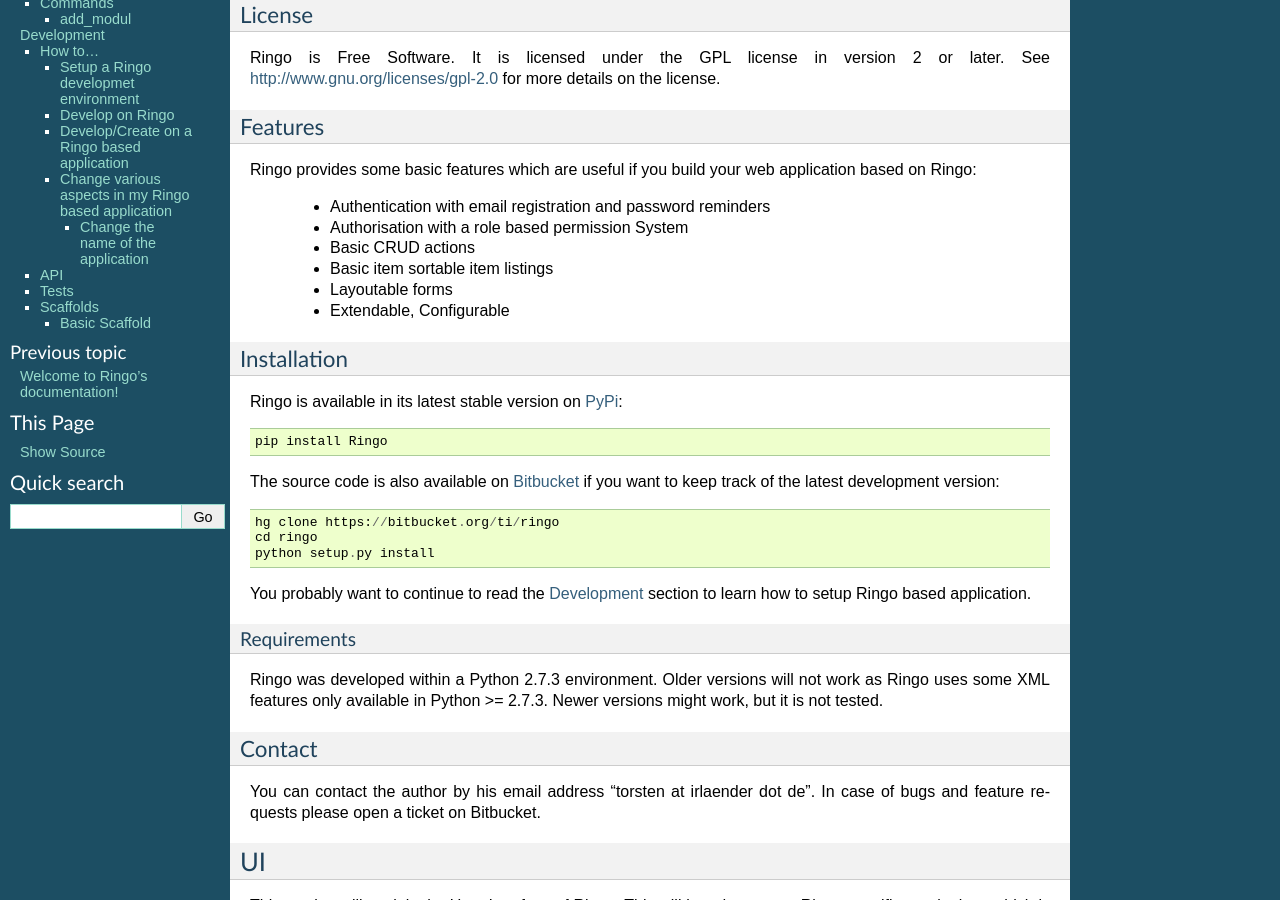
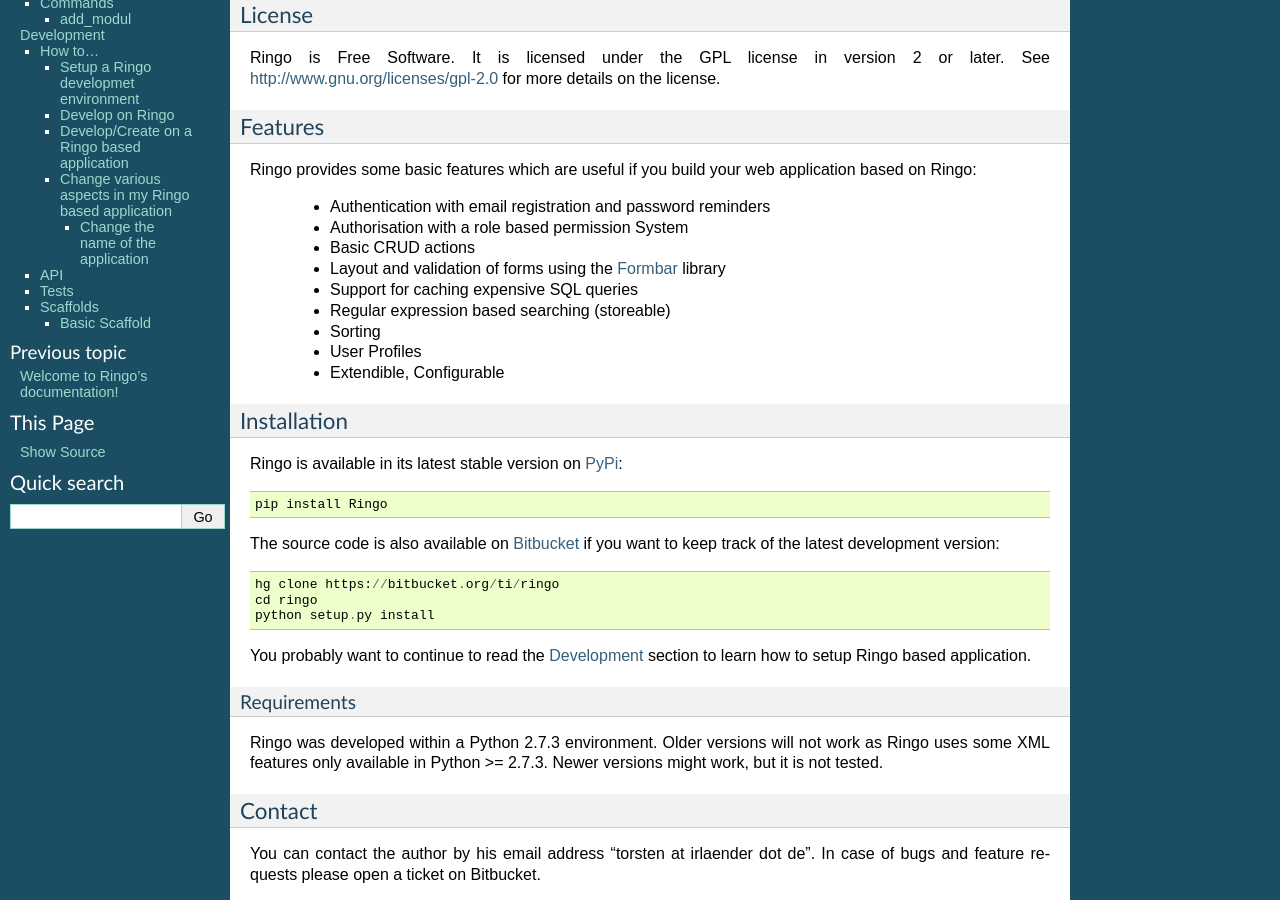
Before and after one commit to ringo-framework/ringo, a Sphinx documentation site: the page built from docs/source/xxx.rst, in a window 1280 px wide and 900 px high, scrolled down 575 px. Built offline with Sphinx 7.4.7, drawn with Linux system fonts in a browser that asks for light colours; formulas are drawn with MathJax 3.

Commit message:
Added Features.

```diff
--- a/docs/source/xxx.rst
+++ b/docs/source/xxx.rst
@@ -43,9 +43,12 @@
  * Authentication with email registration and password reminders
  * Authorisation with a role based permission System
  * Basic CRUD actions
- * Basic item sortable item listings
- * Layoutable forms
- * Extendable, Configurable
+ * Layout and validation of forms using the `Formbar <https://pypi.python.org/pypi/formbar>`_ library
+ * Support for caching expensive SQL queries
+ * Regular expression based searching (storeable)
+ * Sorting
+ * User Profiles
+ * Extendible, Configurable
 
 .. _installation_production:
 
```
